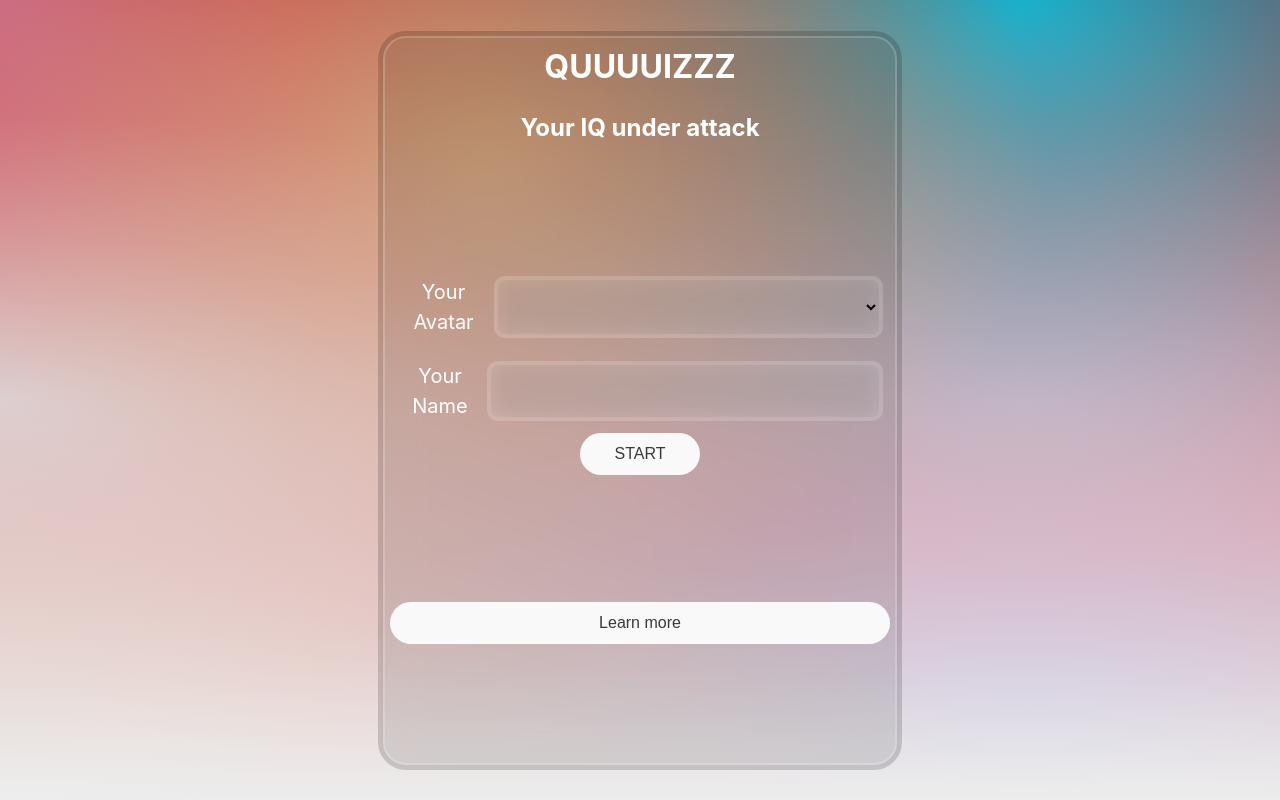
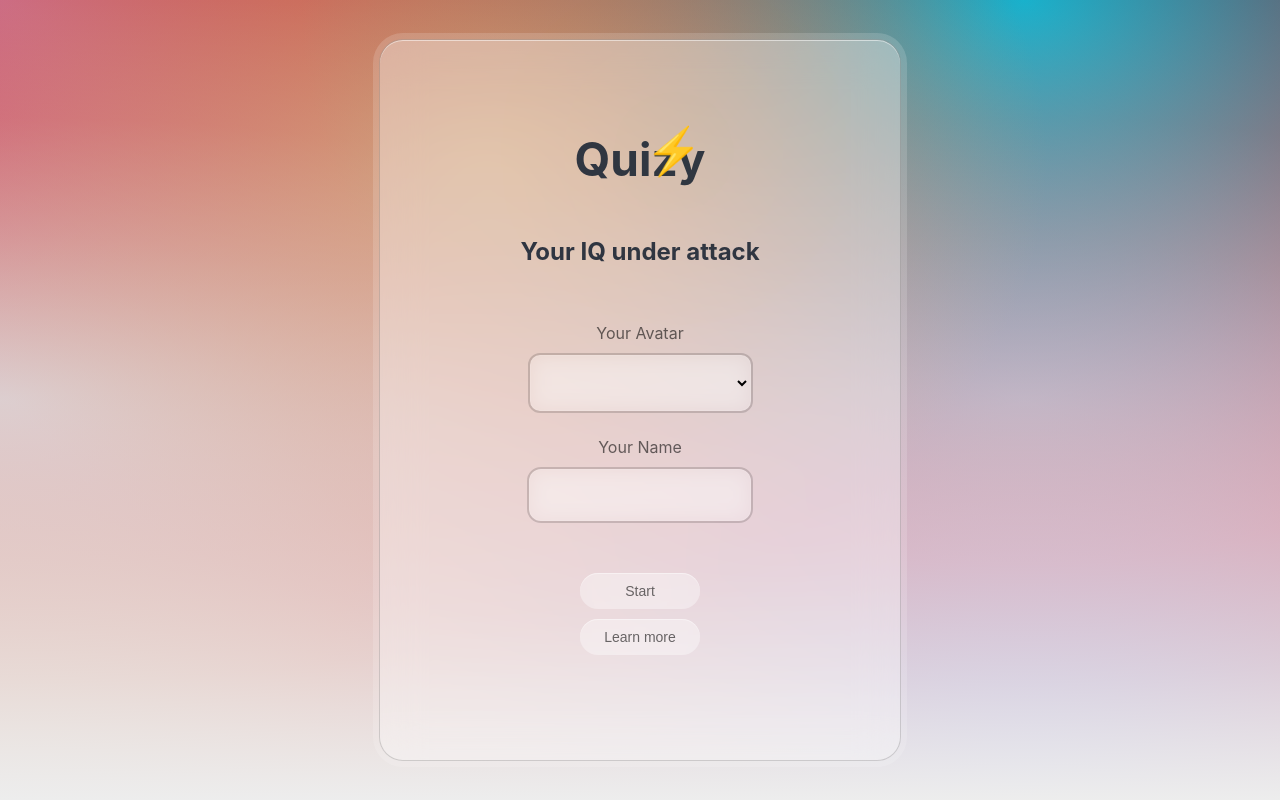
Before and after one commit to qaysziaey/react-quiz-app, a React (Vite) app: page / in a window 1280 px wide. Built offline with nearby package versions, Linux system fonts and the light colour scheme; the HTML template or start-up script is replaced by a standard one.

Commit message:
new ui style for entire app

```diff
--- a/src/App.css
+++ b/src/App.css
@@ -17,22 +17,24 @@
  */
 
 .app-main-container {
+  padding: 24px;
   display: flex;
   flex-direction: column;
-  justify-content: center;
+  justify-content: space-between;
   align-items: center;
-  color: var(--blue);
-  border-radius: 23px;
+  border-radius: 24px;
+  gap: 10;
   width: 500px;
   height: 700px;
-  padding: 5px;
-  color: white;
-  background: rgba(0, 0, 0, 0.1);
-  -webkit-backdrop-filter: blur(19px);
-  backdrop-filter: blur(19px);
-  border: 2px solid rgba(255, 255, 255, 0.175);
-  outline: 5px solid rgba(0, 0, 0, 0.159);
-  padding-bottom: 20px;
+  padding: 10px;
+  color: #2f3542;
+  background: rgba(255, 255, 255, 0.368);
+  -webkit-backdrop-filter: blur(21px);
+  backdrop-filter: blur(21px);
+  border: 1px solid rgba(0, 0, 0, 0.152);
+
+  box-shadow: inset 0 1px rgba(255, 255, 255, 0.508);
+  outline: 6px solid rgba(255, 255, 255, 0.152);
 
   .close-btn span {
     content: "\2715";
--- a/src/components/Main_page.jsx
+++ b/src/components/Main_page.jsx
@@ -22,7 +22,7 @@ export function Main_page({ user, onChangePage, onStartWithUser }) {
     },
     {
       avatar: "😤",
-      text: "I ma ready for that",
+      text: "I'm ready for that",
     },
   ];
 
@@ -34,26 +34,18 @@ export function Main_page({ user, onChangePage, onStartWithUser }) {
   );
 
   const avatar_print = avatars_array.map((value) => {
-    /*
-        if (index == 0) {
-            return (<option selected="selected" value={value}>{value}</option>);
-        }else{
-       */
     return (
       <option key={value.avatar} value={value.avatar}>
         {value.avatar} {value.text}
       </option>
     );
-    //}
   });
-
-  //console.log(avatar + ' ' + username);
 
   return (
     <>
-      <h1>QUUUUIZZZ</h1>
+      <div className={styles["main-page-container"]}>
+        <h1>Quizy</h1>
         <h2>Your IQ under attack</h2>
-      <div className={styles["main-page-container"]}>
         <form
           onSubmit={(event) => {
             event.preventDefault();
@@ -86,8 +78,6 @@ export function Main_page({ user, onChangePage, onStartWithUser }) {
                 {avatar_print}
               </select>
             </label>
-          </div>
-          <div>
             <label htmlFor="user_name">
               Your Name
               <input
@@ -101,13 +91,13 @@ export function Main_page({ user, onChangePage, onStartWithUser }) {
               />
             </label>
           </div>
-          <button className="button" type="submit">
-            START
+
+          <div className={styles["buttons-container-main"]}>
+            <button className={styles["button"]} type="submit">
+              Start
             </button>
-        </form>
-
             <button
-          className="button"
+              className={styles["button"]}
               onClick={() => {
                 onChangePage(5);
               }}
@@ -115,6 +105,8 @@ export function Main_page({ user, onChangePage, onStartWithUser }) {
               Learn more
             </button>
           </div>
+        </form>
+      </div>
     </>
   );
 }
--- a/src/components/Main_page.module.css
+++ b/src/components/Main_page.module.css
@@ -1,29 +1,117 @@
-.avatar_select {
+.main-page-container {
+  width: inherit;
+  height: inherit;
   display: flex;
-  width: 100%;
+  flex-direction: column;
+  gap: 20px;
+  justify-content: center;
+
+  h1 {
+    font-size: 46px;
+    position: relative;
+    animation: flicker 1.5s infinite alternate;
+  }
+  h1::after {
+    content: "⚡️";
+    position: absolute;
+    left: 255px;
+    bottom: 9px;
+    z-index: 1;
+    filter: drop-shadow(0 0 2em rgba(238, 255, 0, 0.868));
+  }
+}
+
+form {
+  display: flex;
+  border-radius: 16px;
+  flex-direction: column;
+  gap: 20px;
+
+  label {
+    display: flex;
+    align-items: center;
+    justify-content: center;
+    flex-direction: column;
+    border: none;
+    padding: 12px 10px;
+    border-radius: 10px;
+    gap: 10px;
+    font-size: 16px;
+    color: rgba(0, 0, 0, 0.577);
+    transition: all 300ms;
+    /* border: 2px solid green; */
+
+    input[type="text"] {
+      padding: 16px 10px;
+      border: 1px solid rgba(255, 255, 255, 0.1);
+      width: 200px;
       background: rgba(255, 255, 255, 0.15);
       backdrop-filter: blur(10px);
-  border-radius: 8px;
-  border: 1px solid rgba(255, 255, 255, 0.1);
+      border-radius: 12px;
+      outline: 2px solid rgba(0, 0, 0, 0.152);
+      font-size: 16px;
+    }
+    select {
+      font-size: 16px;
+      padding: 12px 10px;
+      border-radius: 12px;
+      outline: 2px solid rgba(0, 0, 0, 0.152);
+    }
   }
 
   .avatar_select {
     height: 56px;
-  font-size: 40px;
-  padding: 0;
+    font-size: 18px;
+    padding: 0 10px;
     overflow: hidden;
+    border-radius: 10px;
+    background: rgba(255, 255, 255, 0.15);
+    backdrop-filter: blur(10px);
+    border: 1px solid rgba(255, 255, 255, 0.1);
   }
 
-label {
-  color: white;
+  .buttons-container-main {
+    display: flex;
+    gap: 10px;
+    flex-direction: column;
+    justify-content: center;
+    align-items: center;
+    padding: 20px 0;
+    .button {
+      width: 120px;
+      padding: 10px 14px;
+
+      min-width: 120px;
+      border-radius: 50px;
+      font-size: 14px;
+      box-shadow: inset 0 1px 0 rgba(255, 255, 255, 0.433);
+      background: rgba(255, 255, 255, 0.345);
+      -webkit-backdrop-filter: blur(50px);
+      backdrop-filter: blur(50px);
+      border: 1px solid rgba(0, 0, 0, 0.225);
+      border: none;
+      transition: all 0.1s ease-in-out;
+      color: rgba(0, 0, 0, 0.577);
+      cursor: pointer;
+
+      &:hover {
+        color: #2f3542;
+        background: white;
+        -webkit-backdrop-filter: blur(19px);
+        backdrop-filter: blur(19px);
+        border: none;
+        text-shadow: none;
+        color: black;
+        /* box-shadow: inset 0 1px rgb(238, 255, 0) 0%; */
+        background: rgb(240, 255, 35);
+        background: linear-gradient(
+          180deg,
+          rgb(207, 219, 30) 0%,
+          rgba(154, 230, 36, 1) 100%
+        );
+        transition: filter 200ms;
+        filter: drop-shadow(0 0 1em rgba(238, 255, 0, 0.868));
       }
-
-.main-page-container {
-  width: 100%;
-  padding: 40px;
-  height: inherit;
-  display: flex;
-  flex-direction: column;
-  gap: 10px;
-  justify-content: space-around;
     }
+  }
+}
--- a/src/components/Question.jsx
+++ b/src/components/Question.jsx
@@ -19,7 +19,6 @@ export function Question({ user, users, onChangePage, onStartWithUser }) {
   let avatar = user.avatar;
 
   // Derived state
-
   const answers = data_of_questions.questions.map((question, index) => {
     if (checkBoxState[index] === undefined) {
       return -1;
@@ -90,10 +89,6 @@ export function Question({ user, users, onChangePage, onStartWithUser }) {
 
   let temp_answers = currentQuestion.answers;
 
-  // Calculate derived state
-
-  // console.log(temp_user_answers)
-
   return (
     <>
       <div className={styles["questions-container"]}>
@@ -101,8 +96,8 @@ export function Question({ user, users, onChangePage, onStartWithUser }) {
         <h2 className={styles["rounds-counter"]}>
           {currentQuestion.id}/{data_of_questions.questions.length}
         </h2>
+        <h2>{currentQuestion.question.text}</h2>
         <div className={styles["questions"]}>
-          <h2>{currentQuestion.question.text}</h2>
           <form>
             {temp_answers.map((answer, key) => (
               <label key={answer.number} className={styles["answer"]}>
@@ -116,14 +111,13 @@ export function Question({ user, users, onChangePage, onStartWithUser }) {
                   onChange={(event) => {
                     onCheckAnswer(event.target.value);
                   }}
-                  // Add onChange handler if you need to handle user selections
                 />
                 {answer.text}
               </label>
             ))}
           </form>
         </div>
-        <div className={styles["buttons-contanier"]}>
+        <div className={styles["buttons-container"]}>
           <button
             className="button"
             onClick={() => {
--- a/src/components/Question.module.css
+++ b/src/components/Question.module.css
@@ -1,62 +1,100 @@
 .questions-container {
   display: flex;
   flex-direction: column;
-  justify-content: space-between;
+  justify-content: space-around;
   align-items: center;
   gap: 5px;
   border-radius: 18px;
+  height: inherit;
+  padding: 20px;
 
+  h2 {
+    margin: 0;
+    color: black;
+    height: 40px;
+    font-size: 20px;
+    font-weight: 400;
+
+    /* text-shadow: 0 1px 3px rgba(0, 0, 0, 0.249); */
+  }
   .questions {
     display: flex;
     flex-direction: column;
-    justify-content: flex-start;
+    justify-content: center;
     text-align: left;
     border-radius: 20px;
     gap: 10px;
-    /* border: 2px solid red; */
-    width: 450px;
-    height: inherit;
+    z-index: 1;
+    padding: 10px;
 
-    h2 {
-      margin: 0;
-      color: white;
-      height: 70px;
-      font-size: 24px;
-      font-weight: 300;
-      margin-bottom: 10px;
-      text-shadow: 0 1px 3px rgba(0, 0, 0, 0.249);
-    }
+    /* border: 1px solid rgba(255, 255, 255, 0.225); */
+    outline: 12px solid rgba(255, 255, 255, 0.152);
+    background-color: rgba(255, 255, 255, 0.152);
+    box-shadow: inset 0 1px rgba(255, 255, 255, 0.367);
 
+    border: 8px solid rgba(255, 255, 255, 0.152);
     form {
-      border: 2px solid rgba(255, 255, 255, 0.61);
-      padding: 5px;
       display: flex;
       border-radius: 16px;
       flex-direction: column;
       gap: 10px;
-      background: rgba(255, 255, 255, 0.1);
-      -webkit-backdrop-filter: blur(25px);
-      backdrop-filter: blur(25px);
-      border: 1px solid rgba(255, 255, 255, 0.225);
-      outline: 4px solid rgba(255, 255, 255, 0.069);
+      width: 400px;
+      /* border: 2px solid red; */
 
       input[type="radio"] {
-        width: 24px;
-        height: 24px;
+        width: 18px;
+        height: 18px;
         padding: 0;
         margin: 0;
-        border-radius: 50%;
       }
-      input[type="radio"]:checked {
-        border: 2px solid black;
-        background-color: black;
+      label {
+        display: flex;
+        align-items: center;
+        border: none;
+        padding: 12px 10px;
+        border-radius: 10px;
+        gap: 10px;
+        font-size: 16px;
+        color: rgba(0, 0, 0, 0.577);
+        transition: all 300ms;
+        /* border: 2px solid green; */
+        border: 1px solid rgba(0, 0, 0, 0.064);
+        box-shadow: 0 1px rgba(0, 0, 0, 0.367);
+
+        &:hover {
+          background-color: rgba(255, 255, 255, 0.47);
+          color: black;
+        }
+
+        input[type="text"] {
+          padding: 12px 10px;
+          border: 1px solid rgba(255, 255, 255, 0.1);
+          width: 100%;
+          background: rgba(255, 255, 255, 0.15);
+          backdrop-filter: blur(10px);
+          border-radius: 8px;
+          outline: 3px solid rgba(255, 255, 255, 0.166);
+          font-size: 16px;
+        }
+        select {
+          font-size: 18px;
+          padding: 5px 20px;
+          border-radius: 12px;
+          outline: 3px solid rgba(255, 255, 255, 0.166);
+        }
       }
     }
   }
 }
-.buttons-contanier {
+
+.buttons-container {
   display: flex;
   gap: 10px;
+  border: 2px solid green;
+  width: inherit;
+  width: inherit;
+  justify-content: space-around;
+  padding: 30px 0 20px 0;
 }
 
 .rounds-counter {
@@ -70,3 +108,9 @@
   backdrop-filter: blur(19px);
   border: 1px solid rgba(0, 0, 0, 0.225);
 }
+.correct {
+  accent-color: green;
+}
+.incorrect {
+  accent-color: red;
+}
--- a/src/index.css
+++ b/src/index.css
@@ -59,91 +59,3 @@ p {
   z-index: 1;
   display: flex;
 }
-
-label {
-  display: flex;
-  align-items: center;
-  border: none;
-  padding: 12px 10px;
-  border-radius: 10px;
-  gap: 10px;
-  font-size: 20px;
-  color: rgba(0, 0, 0, 0.577);
-  transition: all 300ms;
-
-  input {
-    padding: 10px;
-  }
-
-  &:hover {
-    background-color: rgba(255, 255, 255, 0.47);
-    color: black;
-  }
-
-  input[type="checkbox"] {
-    margin-right: 8px;
-    cursor: pointer;
-    padding: 5px;
-
-    &:hover {
-      background-color: #e0e0e0;
-      color: red;
-    }
-  }
-
-  input[type="text"] {
-    padding: 12px 10px;
-    border: 1px solid rgba(255, 255, 255, 0.1);
-    width: 100%;
-    background: rgba(255, 255, 255, 0.15);
-    backdrop-filter: blur(10px);
-    border-radius: 8px;
-    outline: 3px solid rgba(255, 255, 255, 0.166);
-    font-size: 24px;
-  }
-  select {
-    padding: 5px 20px;
-    border-radius: 12px;
-    outline: 3px solid rgba(255, 255, 255, 0.166);
-  }
-}
-
-input[type="checkbox"] {
-  margin-right: 8px;
-  cursor: pointer;
-  padding: 5px;
-
-  &:hover {
-    background-color: #e0e0e0; /* Change to your desired hover color */
-    color: red;
-  }
-}
-
-.buttons-contanier {
-  display: flex;
-  gap: 20px;
-}
-
-.button {
-  padding: 12px 15px;
-  min-width: 120px;
-  border-radius: 50px;
-  font-size: 1em;
-  box-shadow: inset 0 1px 0 rgba(255, 255, 255, 0.252);
-  background: rgba(255, 255, 255, 0.125);
-  -webkit-backdrop-filter: blur(50px);
-  backdrop-filter: blur(50px);
-  border: 1px solid rgba(0, 0, 0, 0.225);
-  border: none;
-  transition: all 0.1s ease-in-out;
-  color: rgba(0, 0, 0, 0.773);
-  cursor: pointer;
-
-  &:hover {
-    color: black;
-    background: white;
-    -webkit-backdrop-filter: blur(19px);
-    backdrop-filter: blur(19px);
-    border: none;
-  }
-}
```
Lines whose indentation alone changed are shown as unchanged.
